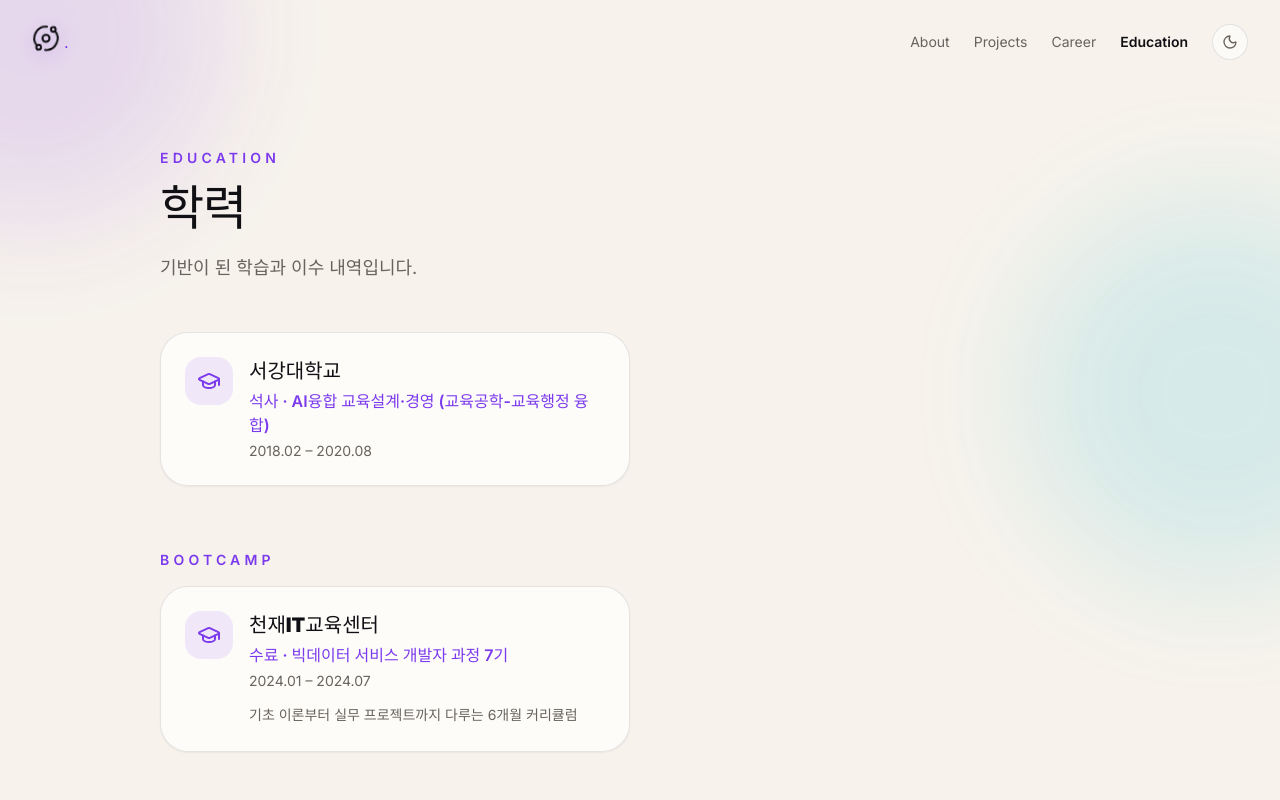
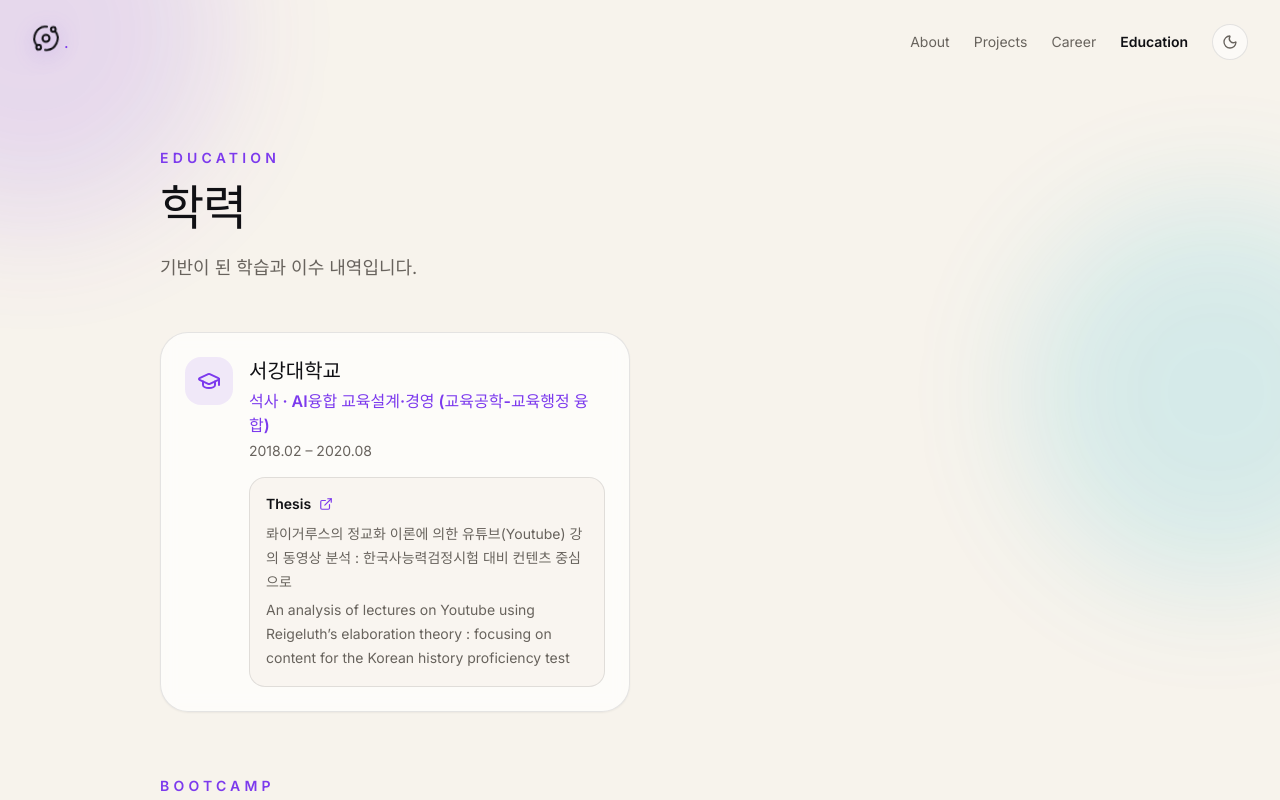
Before and after one commit to PlutoJoshua/PlutoJoshua.github.io, a React (Vite) app: page /education in a window 1280 px wide. Shown: the top 800 px of the page. Built offline with nearby package versions, Linux system fonts and the light colour scheme; a web font is replaced by a local one.

Commit message:
content:논문 추가

```diff
--- a/src/components/EducationCard.jsx
+++ b/src/components/EducationCard.jsx
@@ -1,7 +1,7 @@
-import { GraduationCap } from 'lucide-react';
+import { ExternalLink, GraduationCap } from 'lucide-react';
 
 export default function EducationCard({ item }) {
-  const { school, degree, field, period, note } = item;
+  const { school, degree, field, period, note, thesis } = item;
   return (
     <div className="rounded-[1.75rem] border border-ink/10 bg-white/70 p-6 shadow-sm backdrop-blur dark:border-line-d dark:bg-paper-d/70">
       <div className="flex items-start gap-4">
@@ -17,6 +17,20 @@ export default function EducationCard({ item }) {
             {period.start} – {period.end}
           </p>
           {note ? <p className="mt-3 text-sm leading-6 text-muted dark:text-muted-d">{note}</p> : null}
+          {thesis ? (
+            <a
+              href={thesis.url}
+              target="_blank"
+              rel="noreferrer"
+              className="mt-4 block rounded-2xl border border-ink/10 bg-paper/70 p-4 text-sm transition hover:border-accent/40 dark:border-line-d dark:bg-ink-d/50"
+            >
+              <span className="flex items-center gap-2 font-semibold text-ink dark:text-paper">
+                Thesis <ExternalLink className="h-3.5 w-3.5 text-accent" />
+              </span>
+              <span className="mt-2 block leading-6 text-muted dark:text-muted-d">{thesis.title}</span>
+              <span className="mt-1 block leading-6 text-muted dark:text-muted-d">{thesis.subtitle}</span>
+            </a>
+          ) : null}
         </div>
       </div>
     </div>
--- a/src/data/education.js
+++ b/src/data/education.js
@@ -7,6 +7,13 @@ export const education = [
     field: 'AI융합 교육설계·경영 (교육공학-교육행정 융합)',
     period: { start: '2018.02', end: '2020.08' },
     note: '',
+    thesis: {
+      title:
+        '롸이거루스의 정교화 이론에 의한 유튜브(Youtube) 강의 동영상 분석 : 한국사능력검정시험 대비 컨텐츠 중심으로',
+      subtitle:
+        'An analysis of lectures on Youtube using Reigeluth’s elaboration theory : focusing on content for the Korean history proficiency test',
+      url: 'https://www.riss.kr/search/detail/DetailView.do?p_mat_type=be54d9b8bc7cdb09&control_no=0d91b5222286203dffe0bdc3ef48d419&keyword=%EC%9D%B4%EC%98%88%EA%B2%BD%20%EA%B9%80%EC%86%8C%EC%98%81',
+    },
   },
 ];
 
```
Also changed, not shown: 4 other files (tests, documents, lock files or other folders).
